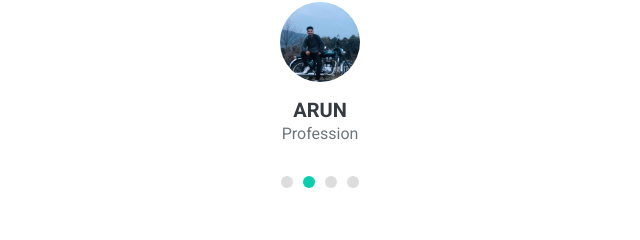
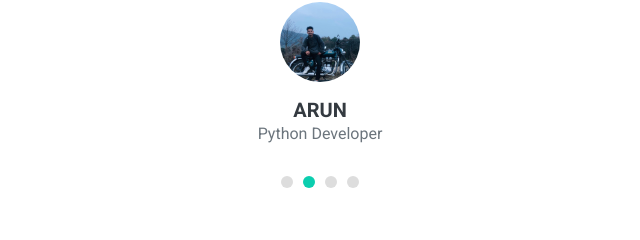
Before and after one commit to sumankdangi/portfolio-website, a plain HTML site: page index.html in a window 1280 px wide. Shown: the part 5080-5320 px from the top of the page, 320-960 px from the left. Drawn offline with nearby package versions, Linux system fonts and the light colour scheme.

Commit message:
Upadte Profession

```diff
--- a/index.html
+++ b/index.html
@@ -425,28 +425,28 @@
                             <h4 class="font-weight-light mb-4">The Service is Fluent And Client Oriented</h4>
                             <img class="img-fluid rounded-circle mx-auto mb-3" src="img/pramish.jpg" style="width: 80px; height: 80px;">
                             <h5 class="font-weight-bold m-0">PRMAISH</h5>
-                            <span>Profession</span>
+                            <span>Flutter Developer</span>
                         </div>
                         <div class="text-center">
                             <i class="fa fa-3x fa-quote-left text-primary mb-4"></i>
                             <h4 class="font-weight-light mb-4">I found the best technology Group</h4>
                             <img class="img-fluid rounded-circle mx-auto mb-3" src="img/arun.jpg" style="width: 80px; height: 80px;">
                             <h5 class="font-weight-bold m-0">ARUN</h5>
-                            <span>Profession</span>
+                            <span>Python Developer</span>
                         </div>
                         <div class="text-center">
                             <i class="fa fa-3x fa-quote-left text-primary mb-4"></i>
                             <h4 class="font-weight-light mb-4">I have been getting service Since 2020</h4>
                             <img class="img-fluid rounded-circle mx-auto mb-3" src="img/rajesh.jpg" style="width: 80px; height: 80px;">
                             <h5 class="font-weight-bold m-0">RAJESH</h5>
-                            <span>Profession</span>
+                            <span>Computer Operator</span>
                         </div>
                         <div class="text-center">
                             <i class="fa fa-3x fa-quote-left text-primary mb-4"></i>
                             <h4 class="font-weight-light mb-4">I have been getting service Since 2022</h4>
                             <img class="img-fluid rounded-circle mx-auto mb-3" src="img/Bsnu.jpg" style="width: 80px; height: 80px;">
                             <h5 class="font-weight-bold m-0">Bishnu Pun Magar</h5>
-                            <span>Profession</span>
+                            <span>Charter Accountant</span>
                         </div>
                     </div>
                 </div>
```
